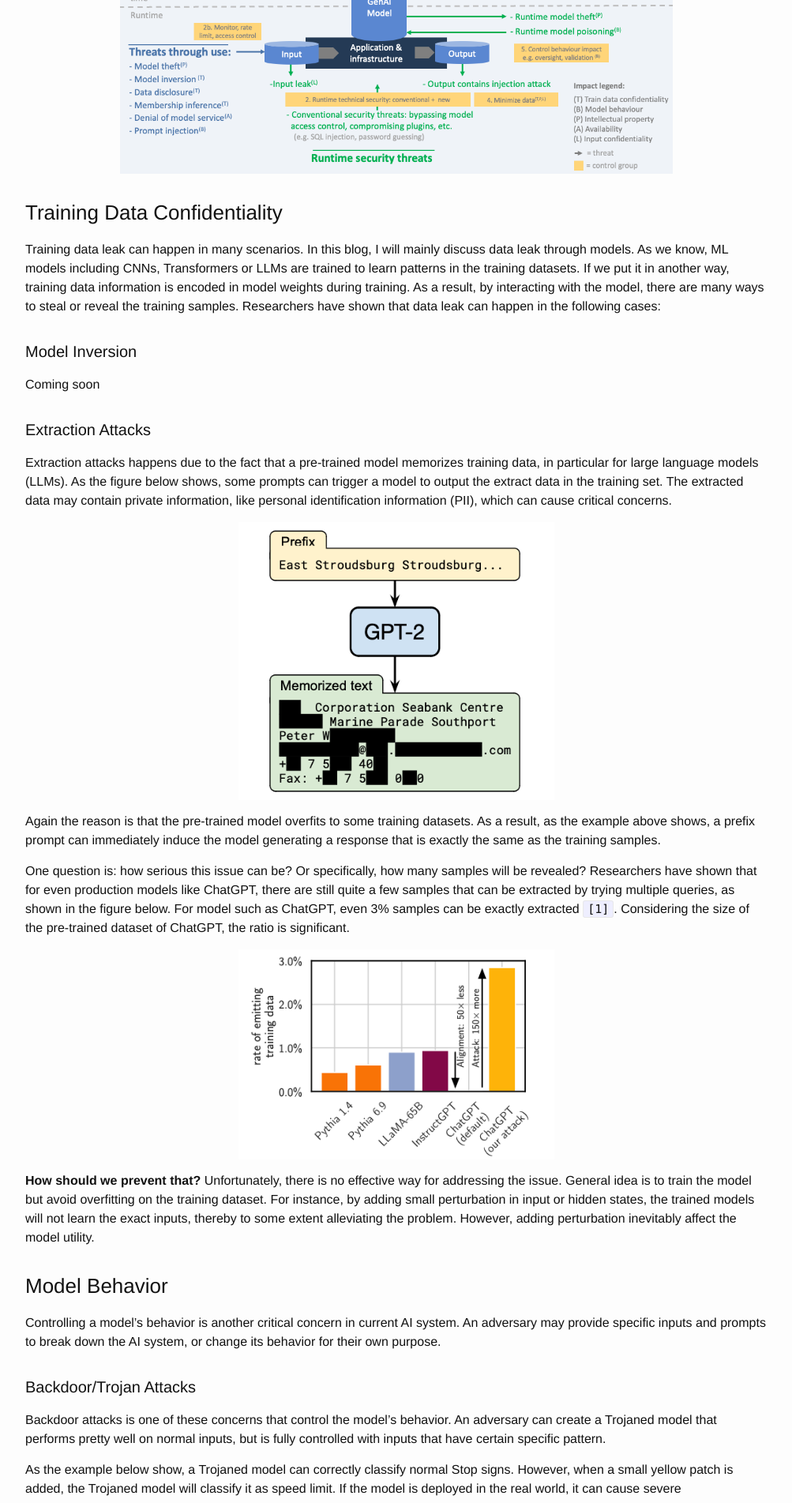
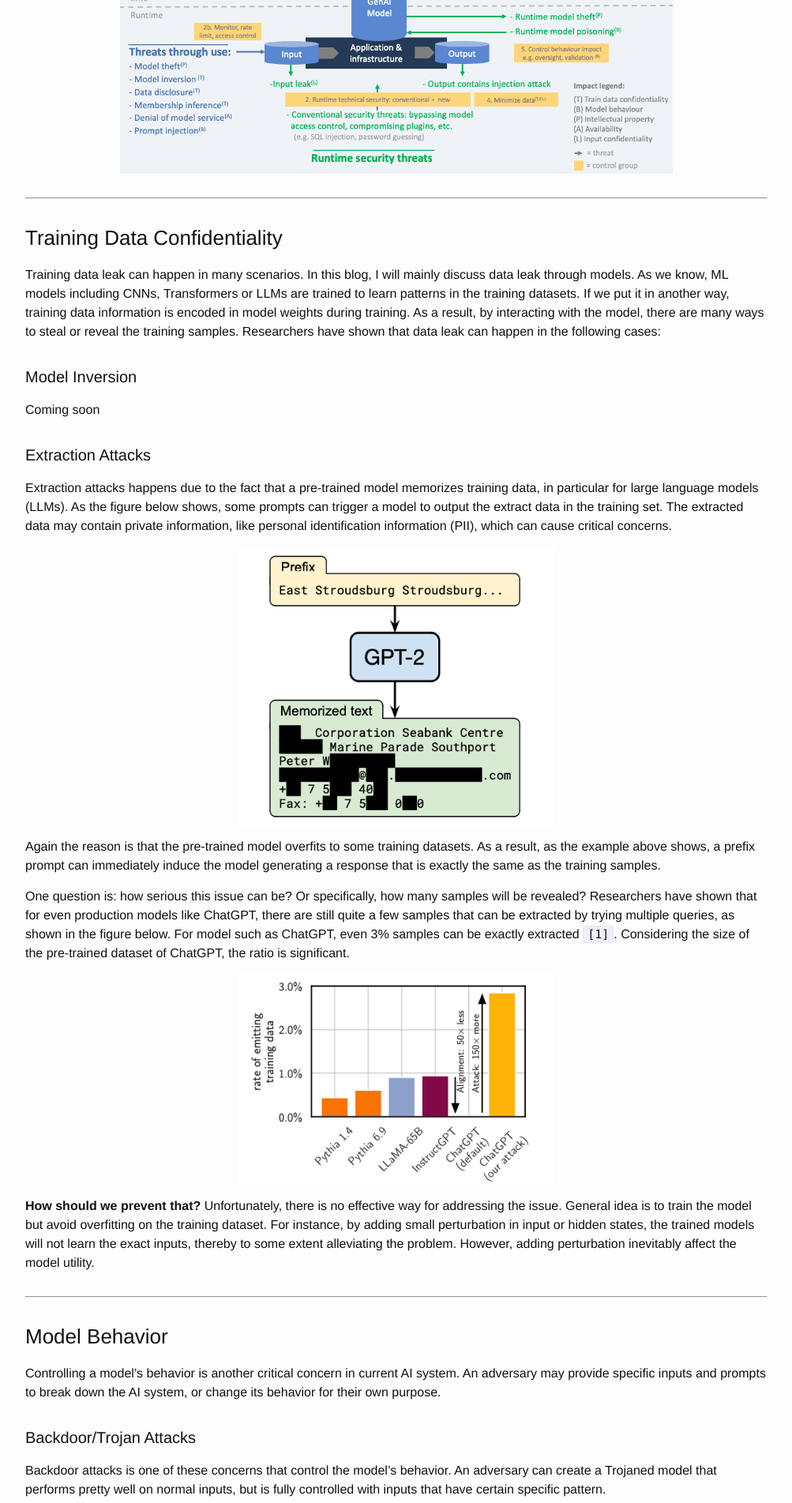
Before and after one commit to yuehniu/homepage, a Jekyll site: the page built from _posts/2024-04-17-AISecurityOverview.md, in a window 1280 px wide. Shown: the part 643-2546 px from the top of the page at 79% size, without its empty margins (138-1141 px from the left). Built offline with Jekyll 4.4.1, drawn with Linux system fonts in a browser that asks for light colours.

Commit message:
Blog: add AI security blog.

```diff
--- a/_posts/2024-04-17-AISecurityOverview.md
+++ b/_posts/2024-04-17-AISecurityOverview.md
@@ -26,6 +26,8 @@
 <p style="text-align: center;">
 <img src="https://yuehniu.github.io/homepage//assets/fig/aisecurity/AISecurityOverview.png" alt="Overview of AI Security" width="700"/>
 </p>
+
+---
 
 ### Training Data Confidentiality
 
@@ -74,6 +76,8 @@
 models will not learn the exact inputs, thereby to some extent alleviating the problem.
 However, adding perturbation inevitably affect the model utility.
 
+---
+
 ### Model Behavior
 
 Controlling a model's behavior is another critical concern in current AI system.
@@ -92,7 +96,7 @@
 If the model is deployed in the real world, it can cause severe consequences.
 
 <p style="text-align: center;">
-<img src="https://yuehniu.github.io/homepage//assets/fig/aisecurity/BackdoorAttack.png" alt="Backdoor Attack" width="600"/>
+<img src="https://yuehniu.github.io/homepage//assets/fig/aisecurity/BackdoorAttack.png" alt="Backdoor Attack" width="500"/>
 </p>
 
 The attack is very possible when an adversary deliberately add some negative samples
@@ -105,6 +109,7 @@
 Therefore, it can detect the trojaned model when the distribution of the model's
 output is different from the benign model.
 
+---
 
 ### Intellectual Property
 
@@ -121,7 +126,7 @@
 *shadow* model that mimics the target model's behavior, as shown in the figure below.
 
 <p style="text-align: center;">
-<img src="https://yuehniu.github.io/homepage//assets/fig/aisecurity/ModelStealingCNN.png" alt="Backdoor Attack" width="600"/>
+<img src="https://yuehniu.github.io/homepage//assets/fig/aisecurity/ModelStealingCNN.png" alt="Model Stealing Attack" width="500"/>
 </p>
 
 ### Input Confidentiality
```
